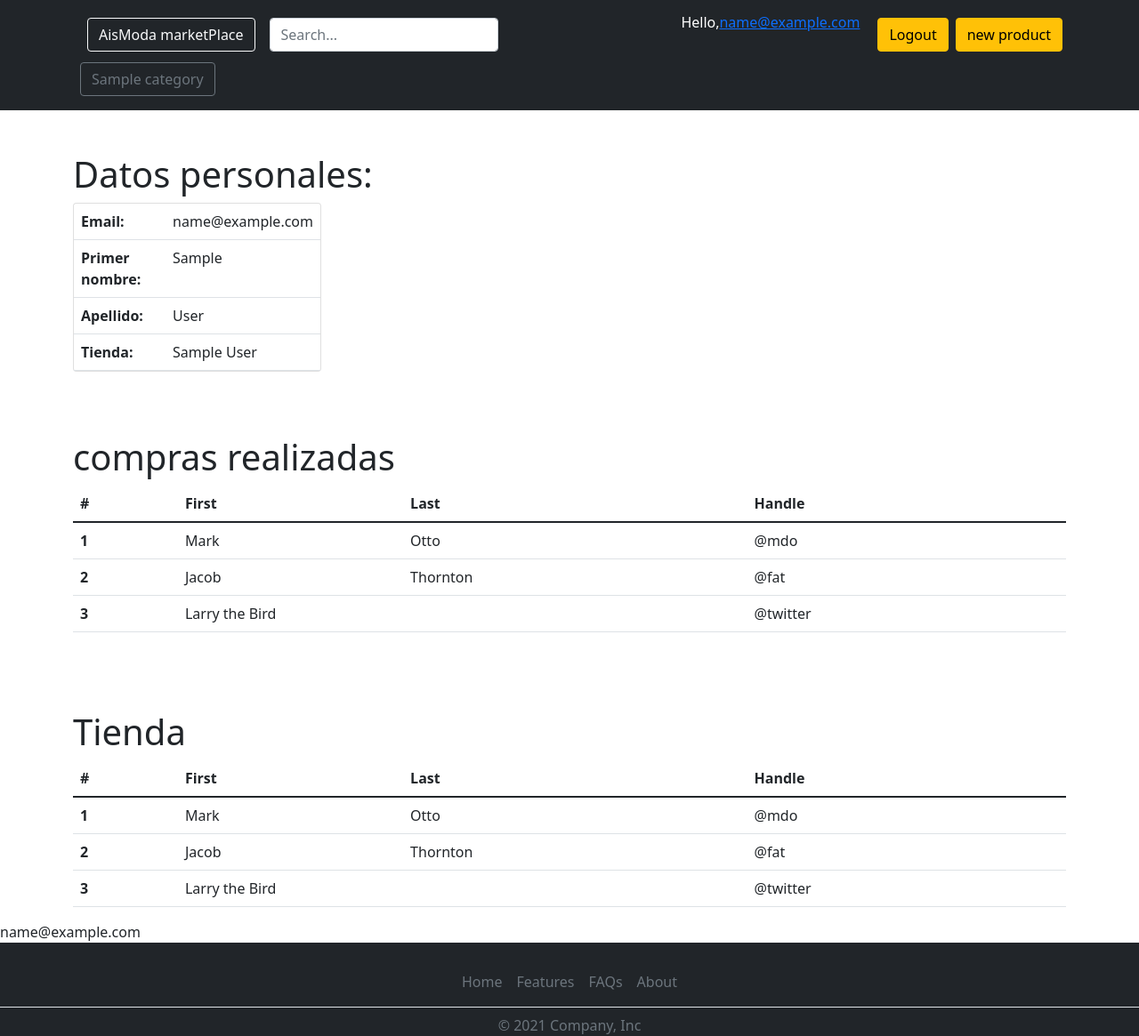
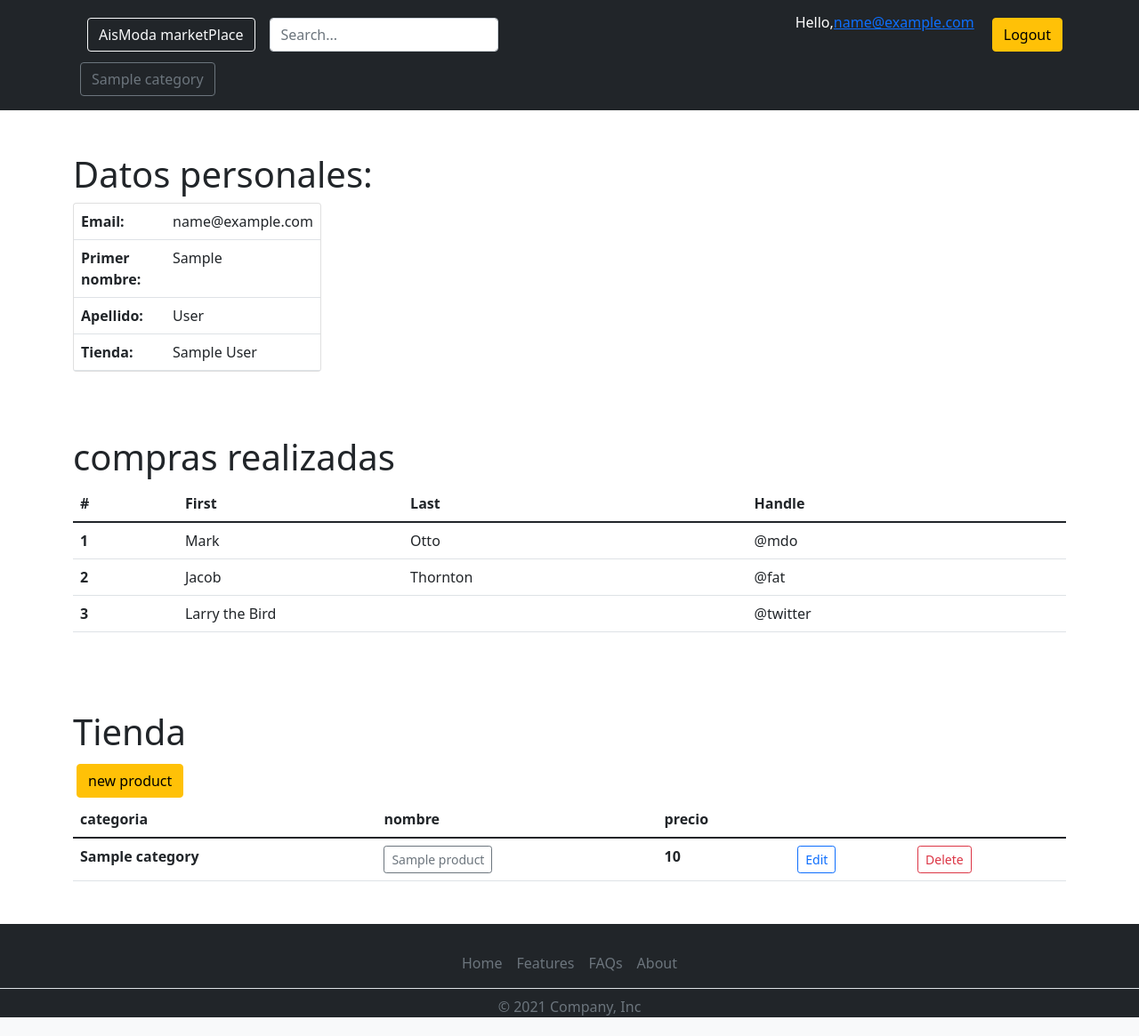
Before and after one commit to Python-en-equipo/MarketPlace, a Django app: page /user/user_panel/ in a window 1280 px wide. Shown: the whole page at 89% size. After the commit the page ends 1144 px from the top, so only its background shows below. Run offline with Django 3.2, Linux system fonts and the light colour scheme; a user stored in the database is signed in; tables that the repository leaves empty hold one stand-in row (values such as "Sample post"); lists and menus that the app fills with data are empty.

Commit message:
user panel2

```diff
--- a/templates/ecommerce/home.html
+++ b/templates/ecommerce/home.html
@@ -32,12 +32,10 @@
                     <div class="d-flex justify-content-between align-items-center">
                         <div class="btn-group">
                             <a href="{% url 'ecommerce:product-detail' product.pk %}"> <button type="button" class="btn btn-sm btn-outline-secondary">View</button> </a>
-                            {% if request.user.is_staff %}
-                                <a href="{% url 'ecommerce:product-edit' product.pk %}"><button type="button"  class="btn btn-sm btn-outline-secondary">Edit</button></a>
-                                <a href="{% url 'ecommerce:product-delete' product.pk %}"><button type="button"  class="btn btn-sm btn-outline-secondary">Delete</button></a>
-                            {% endif %}
                         </div>
                         <small class="text-muted">${{product.price}}</small>
+
+
                     </div>
                 </div>
             </div>
--- a/templates/ecommerce/product_detail.html
+++ b/templates/ecommerce/product_detail.html
@@ -3,7 +3,7 @@
 {% block content %}
 
 
-<div class="container mx-3">
+<div class="container mx-3 mb-5">
     <div class="row mt-5">
         <div class="col-4 d-flex justify-content-center align-items-center text-center">
             <div class="">
@@ -14,6 +14,8 @@
 
                 </a>
                 <p>price:  ${{product.price}} </p>
+                <small class="text-muted" >vendedor: <a class="btn btn-sm btn-outline-secondary" href="">{{product.seller}}</a> </small>
+
             </div>
         </div>
         <div class="col ">
@@ -21,7 +23,6 @@
 
                     {% include "ecommerce/images.html" %}
                 </div>
-
 
         </div>
     </div>
--- a/templates/footer.html
+++ b/templates/footer.html
@@ -1,9 +1,3 @@
-
-
-
-        {{ request.user }}
-
-
     <footer class="pt-4 bg-dark text-white footer-fixed-bottom ">
       <ul class="nav justify-content-center border-bottom pb-2 mb-2 ">
         <li class="nav-item"><a href="#" class="nav-link px-2 text-muted">Home</a></li>
--- a/templates/navbar.html
+++ b/templates/navbar.html
@@ -22,9 +22,6 @@
                 <a class="btn btn-outline-light me-2 m-3" href="{% url 'users:login' %}"> Login </a>
                 {% endif %}
 
-                {% if request.user.seller %}
-                <a class="btn btn-warning m-1" href="{% url 'ecommerce:product-create' %}">new product</a>
-                {% endif %}
             </div>
         </div>
 
--- a/templates/users/user_panel.html
+++ b/templates/users/user_panel.html
@@ -70,33 +70,46 @@
     <h1>Tienda</h1>
 
     {% if request.user.seller %}
-    <table class="table">
+    <a class="btn btn-warning m-1" href="{% url 'ecommerce:product-create' %}">new product</a>
+
+    <table class="table mb-5">
         <thead>
             <tr>
-                <th scope="col">#</th>
-                <th scope="col">First</th>
-                <th scope="col">Last</th>
-                <th scope="col">Handle</th>
+                <th scope="col">categoria</th>
+                <th scope="col">nombre</th>
+                <th scope="col">precio</th>
+                <th scope="col"></th>
+                <th scope="col"></th>
             </tr>
         </thead>
         <tbody>
+            {% for product in products %}
+
             <tr>
-                <th scope="row">1</th>
-                <td>Mark</td>
-                <td>Otto</td>
-                <td>@mdo</td>
+                <th scope="col">{{product.category}}</th>
+
+                <th scope="col">
+                    <a href="{% url 'ecommerce:product-detail' product.pk %}"> <button type="button"
+                            class="btn btn-sm btn-outline-secondary">{{ product.title }}</button> </a>
+                </th>
+
+                <th scope="col">{{product.price}}</th>
+                {% if request.user.is_staff %}
+                <th scope="col">
+
+                    <a href="{% url 'ecommerce:product-edit' product.pk %}"><button type="button"
+                            class="btn btn-sm btn-outline-primary">Edit</button></a>
+
+                </th>
+                <th scope="col">
+
+                    <a href="{% url 'ecommerce:product-delete' product.pk %}"><button type="button"
+                            class="btn btn-sm btn-outline-danger">Delete</button></a>
+                </th>
+                {% endif %}
             </tr>
-            <tr>
-                <th scope="row">2</th>
-                <td>Jacob</td>
-                <td>Thornton</td>
-                <td>@fat</td>
-            </tr>
-            <tr>
-                <th scope="row">3</th>
-                <td colspan="2">Larry the Bird</td>
-                <td>@twitter</td>
-            </tr>
+
+            {% endfor %}
         </tbody>
     </table>
 
--- a/users/views.py
+++ b/users/views.py
@@ -7,6 +7,7 @@ from ecommerce.decorators import unauthenticated_user
 
 from django.contrib import messages
 from .forms import UserForm, SellerForm
+from ecommerce.models import Product
 
 
 def delete_home_cache():
@@ -51,7 +52,9 @@ def logout_view(request):
 
 @login_required
 def user_panel(request):
-    return render(request, "users/user_panel.html")
+    products = Product.objects.filter(seller= request.user.seller)
+    ctx = {"products": products}
+    return render(request, "users/user_panel.html", ctx)
 
 
 @login_required
```
